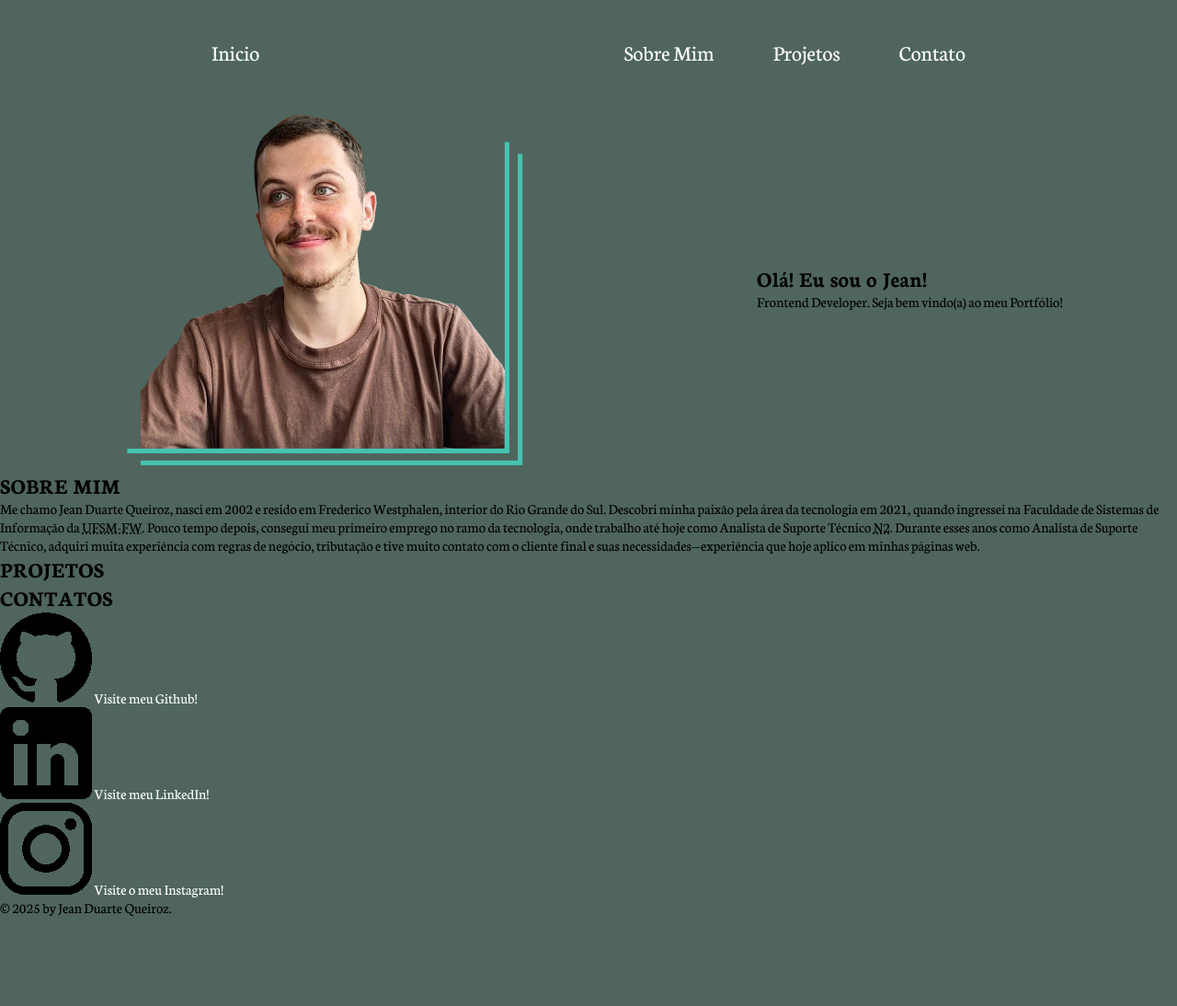
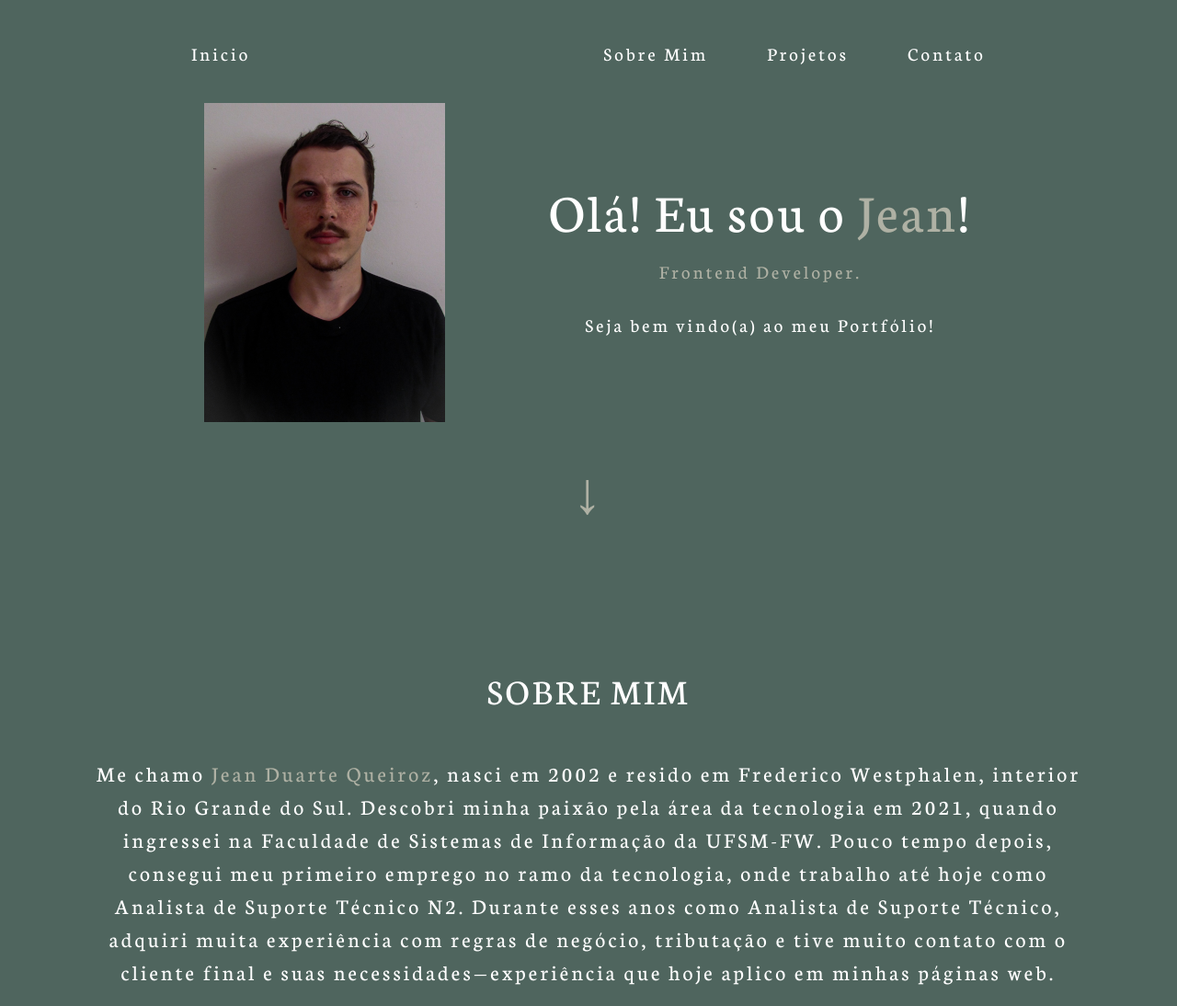
Before and after one commit to JeanDuarteQueiroz/Portfolio, a plain HTML site: page index.html in a window 1280 px wide. Shown: the top 1094 px of the page at 92% size. Before the commit the page ends 997 px from the top, so only its background shows below. Drawn offline with Linux system fonts and the light colour scheme.

Commit message:
update-portifolio

```diff
--- a/index.html
+++ b/index.html
@@ -11,48 +11,72 @@
     <header>
         <nav class="navbar-fixed">
             <ul class="list-navbar">
-                <li class="list-item"><a href="#section-inicio"> Inicio</a></li>
+                <li id="" class="list-item"><a  class="ancora-header" href="#section-inicio"> Inicio</a></li>
             </ul>
             <ul class="list-navbar-sections">
-                <li class="list-item"> <a href="#section-sobremim">Sobre Mim</a></li>
-                <li class="list-item"> <a href="#section-projetos">Projetos</a></li>
-                <li class="list-item"> <a href="#section-contato">Contato</a></li>
+                <li class="list-item"> <a  class="ancora-header" href="#section-sobremim">Sobre Mim</a></li>
+                <li class="list-item"> <a  class="ancora-header" href="#section-projetos">Projetos</a></li>
+                <li class="list-item"> <a  class="ancora-header" href="#section-contato">Contato</a></li>
             </ul>
         </nav>
     </header>
     <main>
+
         <section id="section-inicio">
             <div>
                 <picture>
-
-                    <img src="assets/foto-jean-450.png" alt="Foto do Jean">
+                    <img src="assets/Perfil-Github.png" alt="Foto do Jean">
                 </picture>
             </div>
-            <div>
-                <p>
-                    <h1>Olá! Eu sou o <span>Jean</span>!</h1>
-                    <p> Frontend Developer. Seja bem vindo(a) ao meu Portfólio! </p>
-                </p>
+            <div class="div-text-section-inicio">
+                <h1 class="titulo-section-inicio">Olá! Eu sou o <span>Jean</span>!</h1>
+                <p class="text-section-inicio"> <span class="span-frontend-developer"> Frontend Developer.</span> </p>
+                <p class="text-section-inicio"> Seja bem vindo(a) ao meu Portfólio! </p>
             </div>
         </section>
 
+        <section class="div-arrow">
+            <p class="p-arrow">&darr;</p>
+        </section >
+
         <section id="section-sobremim">
-            <div>
+            <div class="div-text-section-sobremim">
                 <h2>SOBRE MIM</h1>
-                <p> Me chamo <span>Jean Duarte Queiroz</span>, nasci em 2002 e resido em Frederico Westphalen, interior do Rio Grande do Sul. Descobri minha paixão pela área da tecnologia em 2021, quando ingressei na Faculdade de Sistemas de Informação da <abbr title="Universidade Federal de Santa Maria - Campus de Frederico Westphalen">UFSM-FW</abbr>. Pouco tempo depois, consegui meu primeiro emprego no ramo da tecnologia, onde trabalho até hoje como Analista de Suporte Técnico <abbr title="Nível 2">N2</abbr>. Durante esses anos como Analista de Suporte Técnico, adquiri muita experiência com regras de negócio, tributação e tive muito contato com o cliente final e suas necessidades—experiência que hoje aplico em minhas páginas web.</p>
+                <p class=" text-sobremim "> Me chamo <span>Jean Duarte Queiroz</span>, nasci em 2002 e resido em Frederico Westphalen, interior do Rio Grande do Sul. Descobri minha paixão pela área da tecnologia em 2021, quando ingressei na Faculdade de Sistemas de Informação da <abbr title="Universidade Federal de Santa Maria - Campus de Frederico Westphalen">UFSM-FW</abbr>. Pouco tempo depois, consegui meu primeiro emprego no ramo da tecnologia, onde trabalho até hoje como Analista de Suporte Técnico <abbr title="Nível 2">N2</abbr>. Durante esses anos como Analista de Suporte Técnico, adquiri muita experiência com regras de negócio, tributação e tive muito contato com o cliente final e suas necessidades—experiência que hoje aplico em minhas páginas web.</p>
+                <a href="##" class="ancora-curriculo"> Curriculo </a>
             </div>
         </section>
-        <section>
-            <div>
+
+        <section id="section-projetos">
+            <div class="titulo-section-projetos">
                 <h2>PROJETOS</h1>
             </div>
+            <div class="div-wrapper" >
+                <div class="div-wrapper-projeto">
+                    <div class="div-imagem-projeto">
+                        <img src="" alt="">
+                    </div>
+                    <div class="div-texto-projeto">
+                        <p>EM BREVE</p>
+                    </div>
+                </div>
+                <div class="div-wrapper-projeto">
+                    <div class="div-imagem-projeto">
+                        <img src="" alt="">
+                    </div>
+                    <div class="div-texto-projeto">
+                        <p>EM BREVE</p>
+                    </div>
+                </div>
+            </div>
         </section>
-        <section class="section-contato">
+
+        <section id="section-contato">
             <h2>CONTATOS</h2>
             <ul>
-                <li> <a href="https://github.com/JeanDuarteQueiroz"> <img src="assets/icongithub.png" alt="Icone do Github"> Visite meu Github! </a></li>
-                <li> <a href="https://www.linkedin.com/in/jeanduartequeiroz/"> <img src="assets/iconlinkedin1.png" alt="Icone do LinkedIn"> Visite meu LinkedIn! </a></li>
-                <li> <a href="https://www.instagram.com/_jeandq/"> <img src="assets/iconinstagram.png" alt="Icone do Instagram"> Visite o meu Instagram! </a></li>
+                <li> <a class="ancora-contatos" href="https://github.com/JeanDuarteQueiroz"> <img src="assets/icongithub.png" alt="Icone do Github"> Visite meu Github! </a></li>
+                <li> <a class="ancora-contatos" href="https://www.linkedin.com/in/jeanduartequeiroz/"> <img src="assets/iconlinkedin1.png" alt="Icone do LinkedIn"> Visite meu LinkedIn! </a></li>
+                <li> <a  href="https://www.instagram.com/_jeandq/"> <img src="assets/iconinstagram.png" alt="Icone do Instagram"> Visite o meu Instagram! </a></li>
             </ul>
         </section>
     </main>
--- a/style.css
+++ b/style.css
@@ -6,22 +6,26 @@
     --cor-terciaria: #AFB1A4;
 
     --fonte-principal: "Neuton", serif;
+
+    --largura-projeto: 20rem;
 }
 
 *{
     margin: 0;
     padding: 0;
     box-sizing: border-box;
-
+    text-decoration: none;
 }
 
 body{
-    margin-top: 7rem;
     width: 100%;
     height: 100vh;
     background-color: var(--cor-primaria);
     font-family: var(--fonte-principal);
+    letter-spacing: 0.2rem;
 }
+
+/*      INICIO DO HEADER         */
 
 header{
     width: 100%;
@@ -37,34 +41,195 @@ header{
     justify-content:space-around;
     align-items: center;
     height: 5rem;
-   /* background-color: var(--cor-terciaria); */
+   /* background-color: var(--cor-terciaria) ; */
     margin: 1rem;
-    padding: 1rem;
+    padding: auto;
 }
 
 .list-navbar-sections{
+    padding: auto;
     display: flex;
     gap: 4rem;
+}
+
+.ancora-header{
+    color: var(--cor-secundaria);
+    font-size: 1.3rem;
+    width: 8.75rem;
+    height: 3rem;
+}
+
+.ancora-header:hover{
+    color: var(--cor-terciaria);
+}
+
+
+    /*  FIM DO HEADER   */
+/* ------------------------- */
+/*  INICIO DA SECTION MAIN  */
+
+#section-inicio{
+    display: flex;
+    justify-content: center;
+    align-items: center;
+    gap: 7rem;
+    margin: 0.8rem;
+    padding: 6rem 1rem 1rem 1rem;
+}
+
+
+.text-section-main{
+    width: 78.7rem;
+    height: 50rem;
+}
+.div-text-section-inicio{
+    width: 28.9rem;
+    color: var(--cor-secundaria);
+    font-weight: 500;
+    text-align: center;
+}
+.titulo-section-inicio{
+    font-size: 3.75rem;
+    font-weight: 500;
+}
+.text-section-inicio{
+    padding: 1rem;
+    font-size: 1.3rem;
+}
+
+/*  FIM DA SECTION MAIN */
+/* ------------------------- */
+/* INICIO DA SECTION ARROW */
+
+.div-arrow{
+    display: flex;
+    padding: 0.8;
+    margin: 0.8rem;
+    width: 98%;
+    justify-content: center;
+    align-items: start;
+    height: 7rem;
+}
+.p-arrow{
+    align-items: start;
+    font-size: 4rem;
+    color: var(--cor-terciaria);
+}
+
+/*  FIM DA SECTION ARROW */
+/* ------------------------- */
+/* INICIO DA SECTION SOBRE MIM */
+
+#section-sobremim{
+    align-items: center;
+    margin: 0.8rem;
+    padding: 0.8rem;
+    max-height: 75rem;
+}
+
+.div-text-section-sobremim{
+    display: flex;
+    flex-direction: column;
+    align-items: center;
+    gap: 1rem;
+    margin: 6rem 1rem 1rem 1rem;
+}
+
+.text-sobremim{
+    color: var(--cor-secundaria);
+    text-align: center;
+    margin: 1rem;
+    padding: 1rem;
+    font-size: 1.5rem;
+    line-height: 150%;
+    max-width: 70rem;
+    max-height: 20rem;
+}
+
+.ancora-curriculo{
+    margin: 0.5rem;
+    padding: 0.7rem 4rem 0.7rem 4rem;
+    content: 2rem;
+    border-radius: 3rem;
+    text-decoration: none;
+    color: var(--cor-secundaria);
+    background-color: var(--cor-terciaria);
+    font-size: 1.2rem;
+}
+
+
+/*  FIM DA SECTION SOBRE MIM */
+/* ------------------------- */
+/* INICIO DA SECTION PROJETOS */
+
+#section-projetos{
+    text-align: center;
+    margin: 0.8rem;
+    padding: 0.8rem;
+    max-height: 50rem
+}
+
+.titulo-section-projetos{
+    margin: 0.8rem;
+    padding: 0.8rem;
 
 }
 
+.div-wrapper{
+    display: flex;
+    margin: 0.8rem;
+    padding: 0.8rem;
+}
 
-#section-inicio{
+.div-wrapper-projeto{
+    margin: 1rem;
+    padding: 1rem;
     display: flex;
-    justify-content:space-around;
-    align-items: center;
+    flex-direction: column;
+    width: 18rem;
+    height: 18rem;
+}
 
+.div-imagem-projeto{
+    background-color: var(--cor-secundaria);
+    width: 18rem;
+    height: 12.75rem;
+}
+
+.div-texto-projeto{
+    background-color: var(--cor-terciaria);
+    width: 18rem;
 }
 
 
 
-a{
-    text-decoration: none;
-    width: 8.75rem;
-    height: 3rem;
+/*  FIM DA SECTION PROJETOS */
+/* ------------------------- */
+/* INICIO DA SECTION CONTATOS */
+
+#section-contato{
+    text-align: center;
+    margin: 0.8rem;
+    padding: 0.8rem;
+}
+
+
+h2{
     color: var(--cor-secundaria);
+    font-weight: 400;
+    font-size: 2.5rem;
 }
+
+
+/* img{
+    max-width: 2rem;
+    max-height: 2rem ;
+} */
 
 li{
     list-style: none;
 }
+
+span{
+    color: var(--cor-terciaria);
+}
```
Also changed, not shown: assets/Perfil-Github.png (added), assets/foto-perfil-300.JPG (added), assets/foto-perfil-450.JPG (added).
